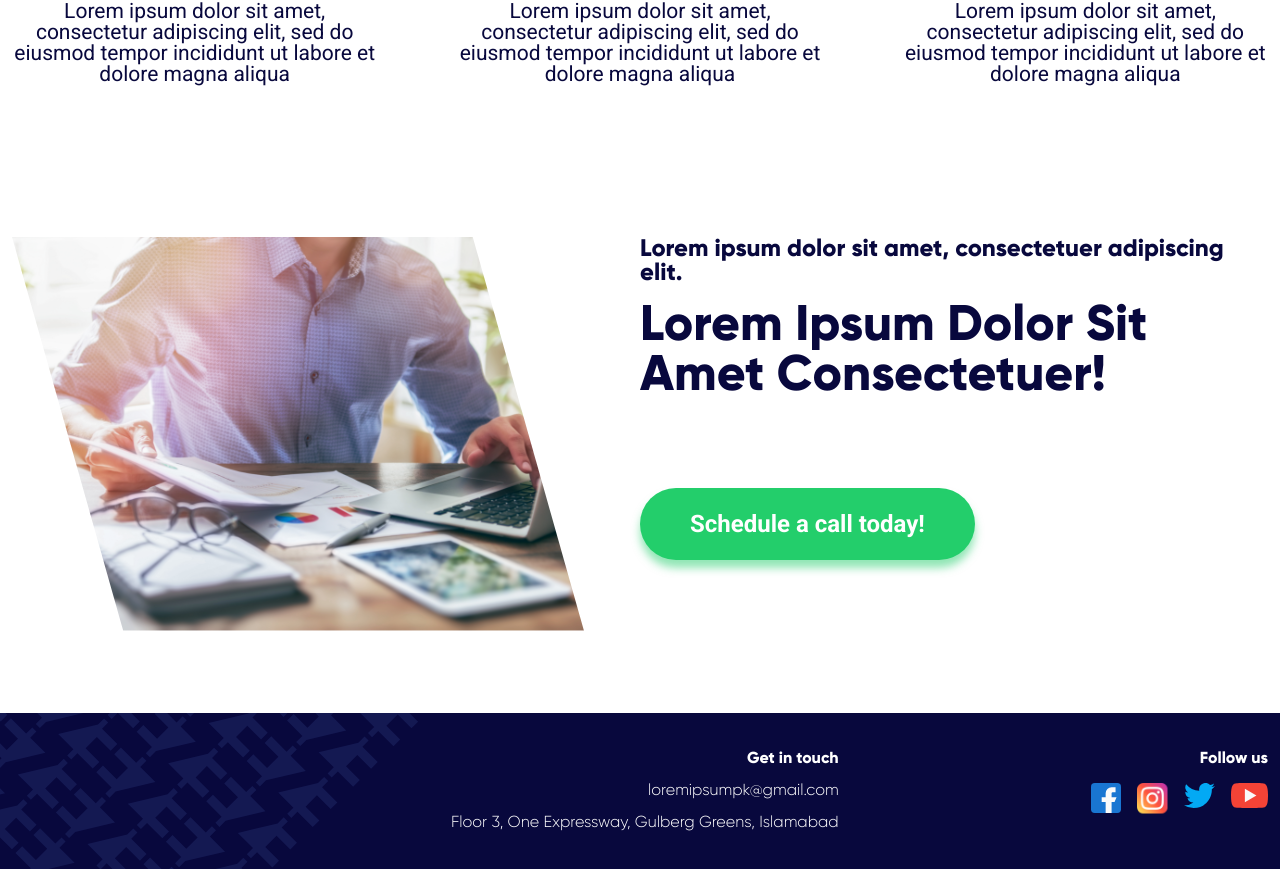
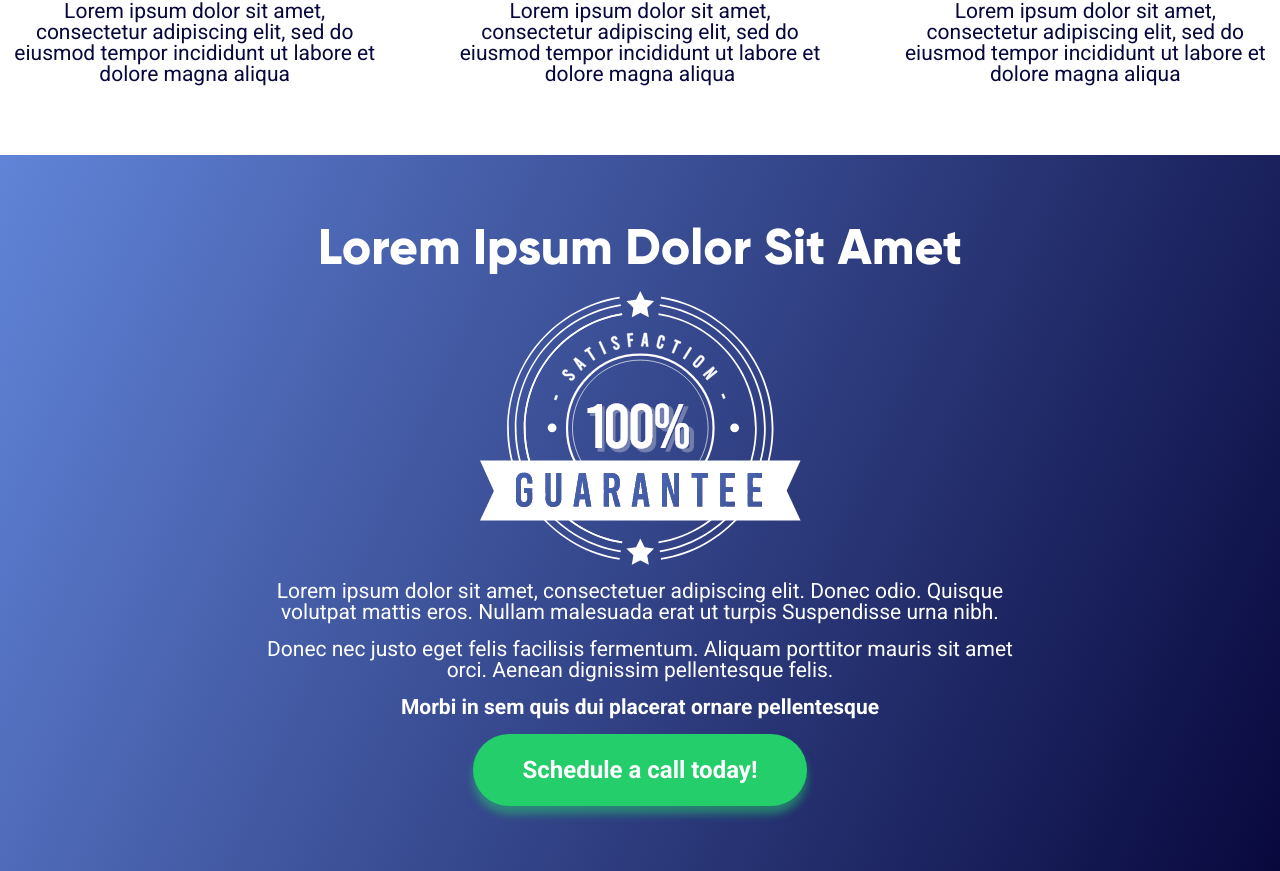
Before and after one commit to Haris-Ali/frontend-test, an Angular app: page / in a window 1280 px wide. Shown: the part 3768-4639 px from the top of the page. Built offline with nearby package versions, Linux system fonts and the light colour scheme.

Commit message:
Certificate done

```diff
--- a/src/app/app.component.html
+++ b/src/app/app.component.html
@@ -10,6 +10,8 @@
 
 <app-services></app-services>
 
+<app-certificate></app-certificate>
+
 <app-contact></app-contact>
 
 <app-footer></app-footer>
--- a/src/app/components/certificate/certificate.component.html
+++ b/src/app/components/certificate/certificate.component.html
@@ -1 +1,12 @@
-<p>certificate works!</p>
+<div class="bg-blue-gradient">
+  <div class="container">
+    <div class="d-flex-column justify-content-center align-items-center padding-block-70 gap-1rem text-center padding-inline-15rem">
+      <h1 class="text-white font-darkblue font-gilroy-bold font-50px font-sm-50px">Lorem Ipsum Dolor Sit Amet</h1>
+      <img src="../../../assets/images/certificate-img.png" alt="">
+      <p class="font-21px font-sm-21px text-white font-roboto-400">Lorem ipsum dolor sit amet, consectetuer adipiscing elit. Donec odio. Quisque volutpat mattis eros. Nullam malesuada erat ut turpis Suspendisse urna nibh.</p>
+      <p class="font-21px font-sm-21px text-white font-roboto-400">Donec nec justo eget felis facilisis fermentum. Aliquam porttitor mauris sit amet orci. Aenean dignissim pellentesque felis.</p>
+      <p class="font-21px font-sm-21px text-white font-roboto-700">Morbi in sem quis dui placerat ornare pellentesque</p>
+      <button class="contact-cta width-fit-content bg-green font-24px font-sm-24px font-roboto-700 text-white mt-auto mb-auto">Schedule a call today!</button>
+    </div>
+  </div>
+</div>
--- a/src/assets/styles/color.css
+++ b/src/assets/styles/color.css
@@ -26,6 +26,10 @@
   background-color: var(--orange);
 }
 
+.bg-blue-gradient {
+  background: transparent linear-gradient(114deg, var(--blue-200) 0%, var(--blue-900) 100%) 0% 0% no-repeat padding-box;
+}
+
 .text-white {
   color: var(--white);
 }
--- a/src/assets/styles/utility.css
+++ b/src/assets/styles/utility.css
@@ -61,6 +61,10 @@
 
 .padding-block-82 {
   padding-block: 82px;
+}
+
+.padding-inline-15rem {
+  padding-inline: 15rem;
 }
 
 .width-fit-content {
@@ -140,4 +144,8 @@
   .padding-bottom-70 {
     padding-bottom: 30px;
   }
+
+  .padding-inline-15rem {
+    padding-inline: 1rem;
+  }
 }
```
Also changed, not shown: src/assets/images/certificate-img.png (added), src/assets/images/mcdonalds-img.png (added).
